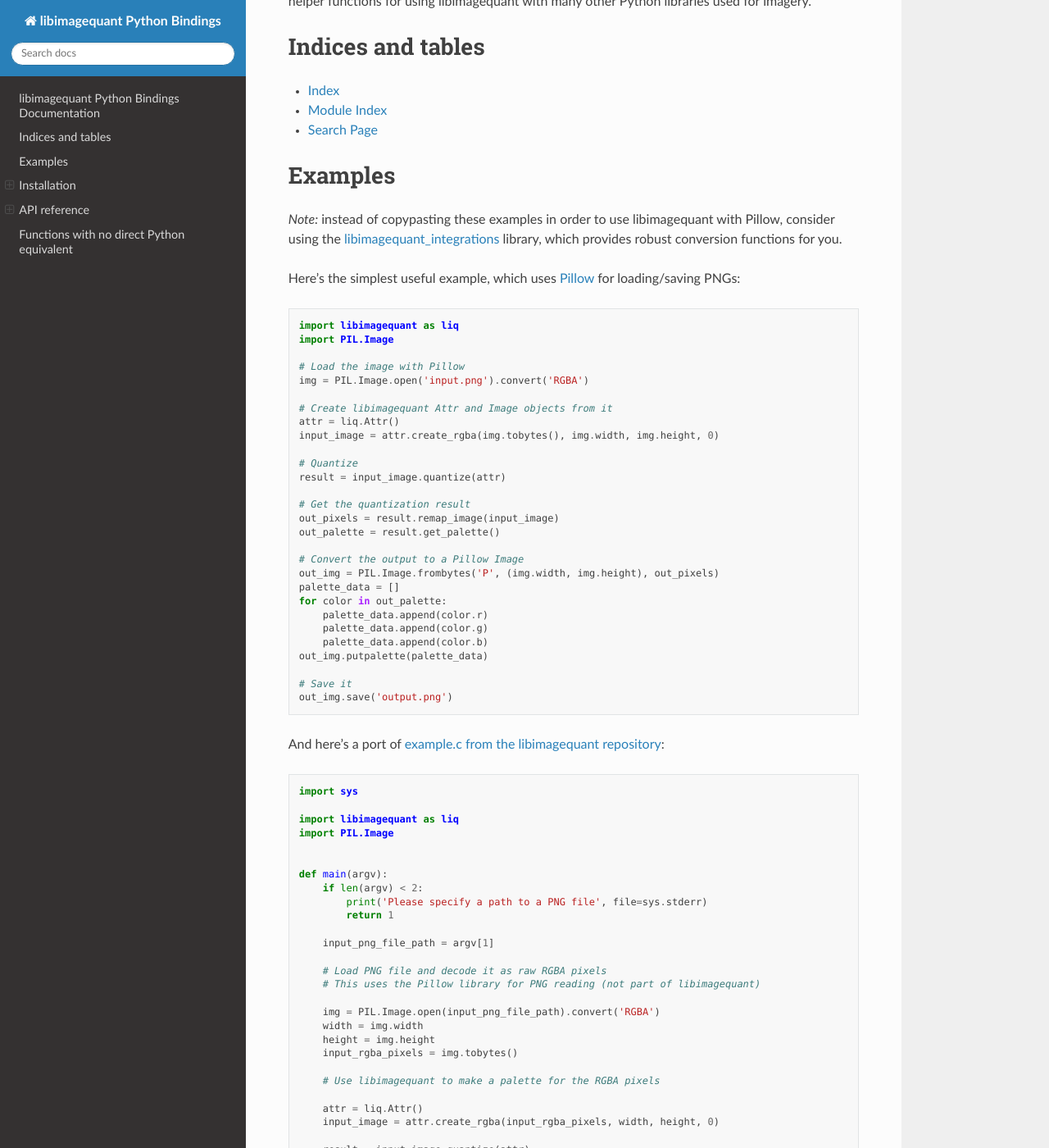
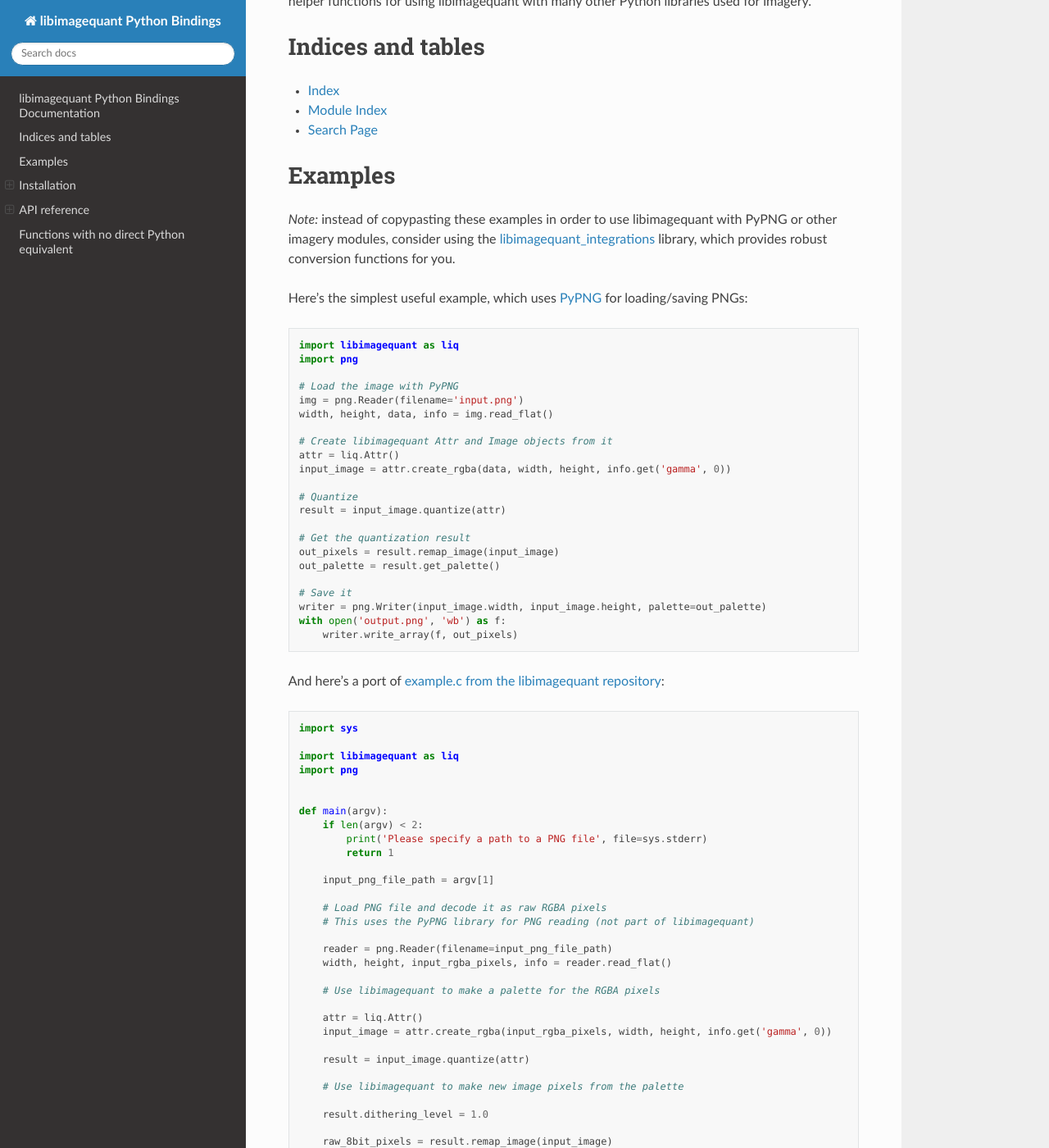
Before and after one commit to RoadrunnerWMC/libimagequant-python, a Sphinx documentation site: the page built from docs/source/index.rst, in a window 1280 px wide and 1400 px high, scrolled down 723 px. Shown: the whole window at 82% size. Built offline with Sphinx 7.4.7 and the Read the Docs theme 2.0.0, drawn with Linux system fonts in a browser that asks for light colours; some of the changed text lies outside the part shown.

Commit message:
Use PyPNG in example code in docs instead of Pillow
Pillow is more commonly used, but the output is necessarily broken in the case of transparent PNGs. PyPNG handles that far better.

```diff
--- a/docs/source/index.rst
+++ b/docs/source/index.rst
@@ -53,24 +53,25 @@ Examples
 ========
 
 *Note:* instead of copypasting these examples in order to use libimagequant
-with Pillow, consider using the
+with PyPNG or other imagery modules, consider using the
 `libimagequant_integrations <https://github.com/RoadrunnerWMC/libimagequant-python-integrations>`_
 library, which provides robust conversion functions for you.
 
-Here's the simplest useful example, which uses `Pillow
-<https://python-pillow.org/>`_ for loading/saving PNGs:
+Here's the simplest useful example, which uses `PyPNG
+<https://pypng.readthedocs.io/>`_ for loading/saving PNGs:
 
 .. code-block:: python
 
     import libimagequant as liq
-    import PIL.Image
+    import png
 
-    # Load the image with Pillow
-    img = PIL.Image.open('input.png').convert('RGBA')
+    # Load the image with PyPNG
+    img = png.Reader(filename='input.png')
+    width, height, data, info = img.read_flat()
 
     # Create libimagequant Attr and Image objects from it
     attr = liq.Attr()
-    input_image = attr.create_rgba(img.tobytes(), img.width, img.height, 0)
+    input_image = attr.create_rgba(data, width, height, info.get('gamma', 0))
 
     # Quantize
     result = input_image.quantize(attr)
@@ -79,17 +80,10 @@ Here's the simplest useful example, which uses `Pillow
     out_pixels = result.remap_image(input_image)
     out_palette = result.get_palette()
 
-    # Convert the output to a Pillow Image
-    out_img = PIL.Image.frombytes('P', (img.width, img.height), out_pixels)
-    palette_data = []
-    for color in out_palette:
-        palette_data.append(color.r)
-        palette_data.append(color.g)
-        palette_data.append(color.b)
-    out_img.putpalette(palette_data)
-
     # Save it
-    out_img.save('output.png')
+    writer = png.Writer(input_image.width, input_image.height, palette=out_palette)
+    with open('output.png', 'wb') as f:
+        writer.write_array(f, out_pixels)
 
 And here's a port of `example.c from the libimagequant repository
 <https://github.com/ImageOptim/libimagequant/blob/master/example.c>`_:
@@ -99,7 +93,7 @@ And here's a port of `example.c from the libimagequant repository
     import sys
 
     import libimagequant as liq
-    import PIL.Image
+    import png
 
 
     def main(argv):
@@ -110,17 +104,15 @@ And here's a port of `example.c from the libimagequant repository
         input_png_file_path = argv[1]
 
         # Load PNG file and decode it as raw RGBA pixels
-        # This uses the Pillow library for PNG reading (not part of libimagequant)
+        # This uses the PyPNG library for PNG reading (not part of libimagequant)
 
-        img = PIL.Image.open(input_png_file_path).convert('RGBA')
-        width = img.width
-        height = img.height
-        input_rgba_pixels = img.tobytes()
+        reader = png.Reader(filename=input_png_file_path)
+        width, height, input_rgba_pixels, info = reader.read_flat()
 
         # Use libimagequant to make a palette for the RGBA pixels
 
         attr = liq.Attr()
-        input_image = attr.create_rgba(input_rgba_pixels, width, height, 0)
+        input_image = attr.create_rgba(input_rgba_pixels, width, height, info.get('gamma', 0))
 
         result = input_image.quantize(attr)
 
@@ -132,18 +124,12 @@ And here's a port of `example.c from the libimagequant repository
         palette = result.get_palette()
 
         # Save converted pixels as a PNG file
-        # This uses the Pillow library for PNG writing (not part of libimagequant)
-        img = PIL.Image.frombytes('P', (width, height), raw_8bit_pixels)
-
-        palette_data = []
-        for color in palette:
-            palette_data.append(color.r)
-            palette_data.append(color.g)
-            palette_data.append(color.b)
-        img.putpalette(palette_data)
+        # This uses the PyPNG library for PNG writing (not part of libimagequant)
+        writer = png.Writer(input_image.width, input_image.height, palette=palette)
 
         output_png_file_path = 'quantized_example.png'
-        img.save(output_png_file_path)
+        with open(output_png_file_path, 'wb') as f:
+            writer.write_array(f, raw_8bit_pixels)
 
         print('Written ' + output_png_file_path)
 
```
